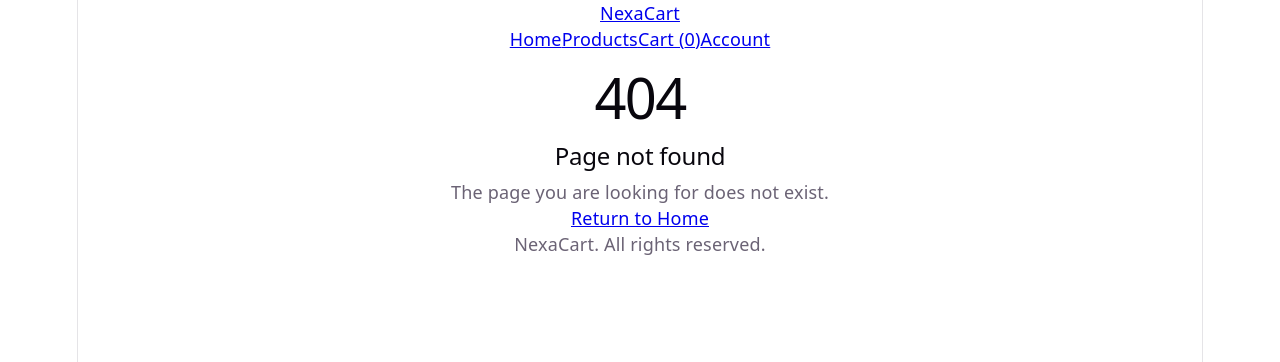
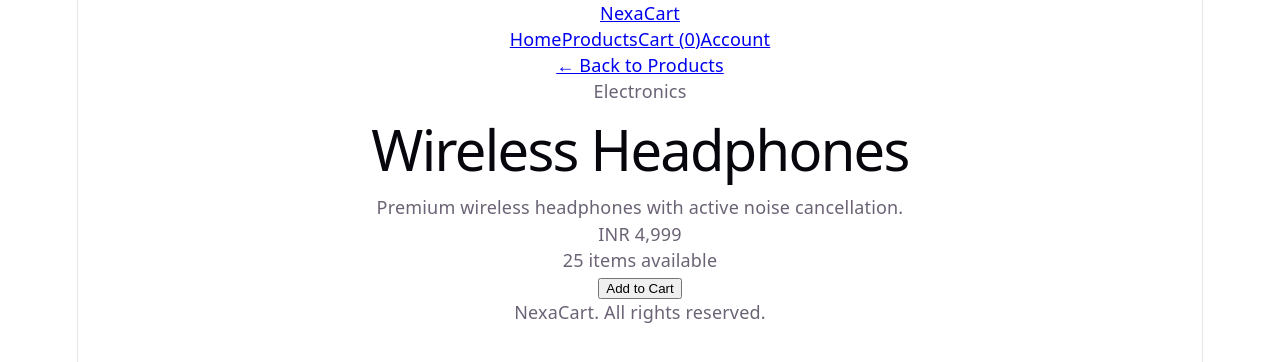
Before and after one commit to kmdsuhail72/nexacart, a React (Vite) app in the folder frontend/: page /products/product-001 in a window 1280 px wide. Before the commit this address had no page. Shown: the top 362 px of the page. Built offline with nearby package versions, Linux system fonts and the light colour scheme.

Commit message:
feat: add product details page

```diff
--- a/frontend/src/app/App.tsx
+++ b/frontend/src/app/App.tsx
@@ -3,6 +3,7 @@ import MainLayout from '../components/layout/MainLayout'
 import { CartProvider } from '../context/CartContext'
 import HomePage from '../pages/home/HomePage'
 import ProductsPage from '../pages/products/ProductsPage'
+import ProductDetailsPage from '../pages/product-details/ProductDetailsPage'
 import CartPage from '../pages/cart/CartPage'
 import AccountPage from '../pages/account/AccountPage'
 import NotFoundPage from '../pages/not-found/NotFoundPage'
@@ -15,6 +16,10 @@ function App() {
           <Routes>
             <Route path="/" element={<HomePage />} />
             <Route path="/products" element={<ProductsPage />} />
+            <Route
+              path="/products/:productId"
+              element={<ProductDetailsPage />}
+            />
             <Route path="/cart" element={<CartPage />} />
             <Route path="/account" element={<AccountPage />} />
             <Route path="*" element={<NotFoundPage />} />
--- a/frontend/src/components/product/ProductCard.tsx
+++ b/frontend/src/components/product/ProductCard.tsx
@@ -1,3 +1,4 @@
+import { Link } from 'react-router-dom'
 import type { Product } from '../../types/product'
 import Button from '../ui/Button'
 
@@ -28,6 +29,11 @@ function ProductCard({ product, onAddToCart }: ProductCardProps) {
             : `${product.stock} items available`}
         </p>
 
+        <div>
+          <Link to={`/products/${product.id}`}>
+            View Details
+          </Link>
+
           <Button
             disabled={isOutOfStock}
             onClick={() => onAddToCart(product)}
@@ -35,6 +41,7 @@ function ProductCard({ product, onAddToCart }: ProductCardProps) {
             {isOutOfStock ? 'Out of Stock' : 'Add to Cart'}
           </Button>
         </div>
+      </div>
     </article>
   )
 }
--- /dev/null
+++ b/frontend/src/pages/product-details/ProductDetailsPage.tsx
@@ -0,0 +1,56 @@
+import { Link, useParams } from 'react-router-dom'
+import { products } from '../../data/products'
+import { useCart } from '../../hooks/useCart'
+import Button from '../../components/ui/Button'
+
+function ProductDetailsPage() {
+  const { productId } = useParams()
+  const { addToCart } = useCart()
+
+  const product = products.find((item) => item.id === productId)
+
+  if (!product) {
+    return (
+      <section>
+        <h1>Product not found</h1>
+        <p>The product you are looking for does not exist.</p>
+        <Link to="/products">Back to Products</Link>
+      </section>
+    )
+  }
+
+  const isOutOfStock = product.stock === 0
+
+  return (
+    <section>
+      <Link to="/products">← Back to Products</Link>
+
+      <article>
+        <span>{product.category}</span>
+
+        <h1>{product.name}</h1>
+
+        <p>{product.description}</p>
+
+        <p>
+          {product.currency} {product.price.toLocaleString('en-IN')}
+        </p>
+
+        <p>
+          {isOutOfStock
+            ? 'Out of stock'
+            : `${product.stock} items available`}
+        </p>
+
+        <Button
+          disabled={isOutOfStock}
+          onClick={() => addToCart(product)}
+        >
+          {isOutOfStock ? 'Out of Stock' : 'Add to Cart'}
+        </Button>
+      </article>
+    </section>
+  )
+}
+
+export default ProductDetailsPage
```
Lines whose indentation alone changed are shown as unchanged.
